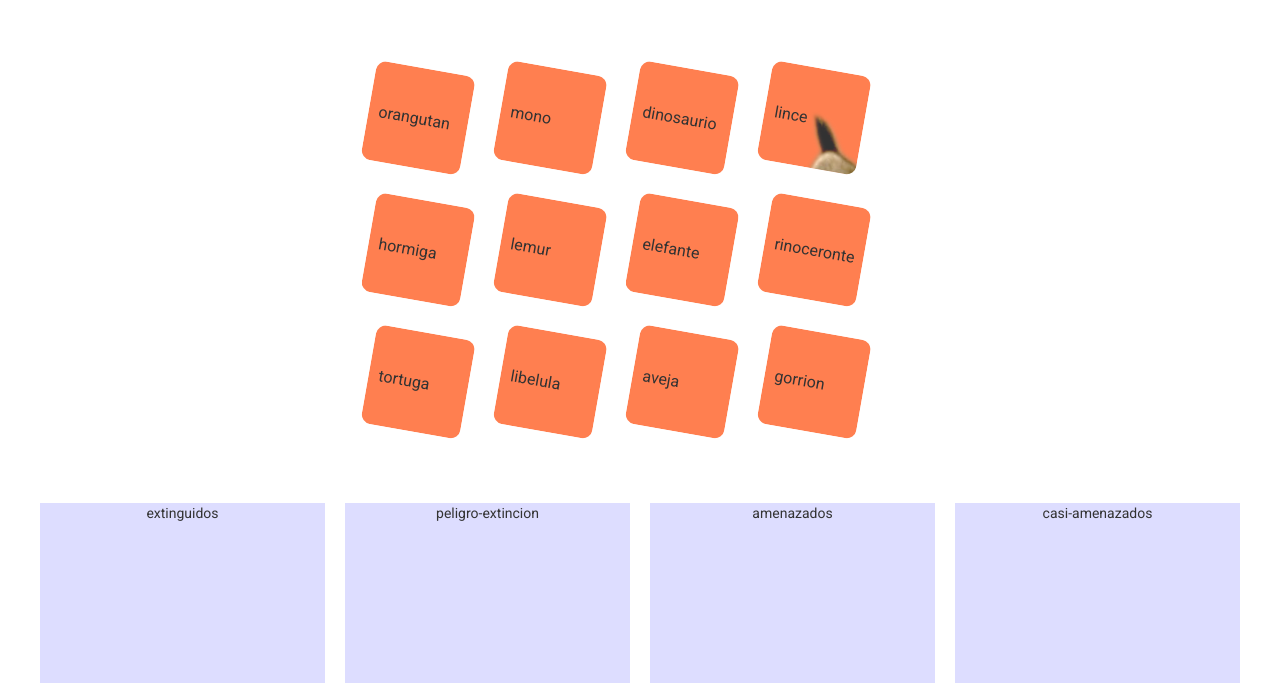
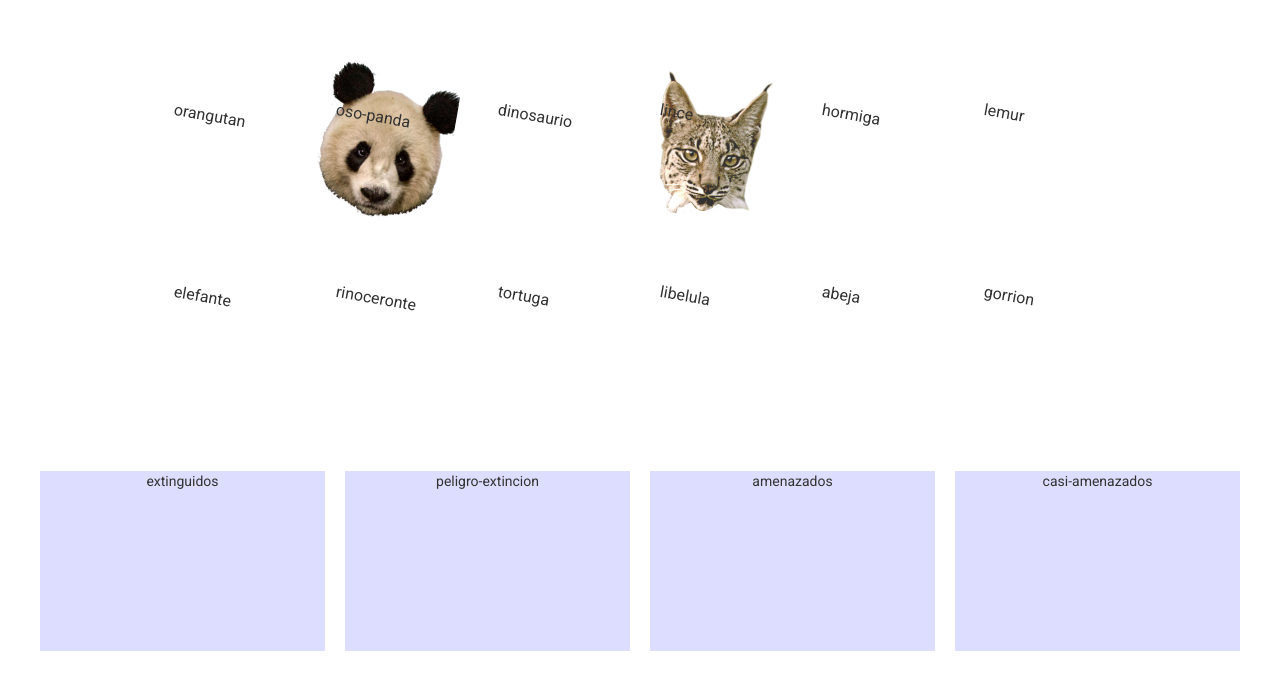
Before and after one commit to meegido/animals-extinction-game, a plain HTML site: page index.html in a window 1280 px wide. Shown: the part 113-806 px from the top of the page. Drawn offline with nearby package versions, Linux system fonts and the light colour scheme; files that its build step writes are made by us from their sources.

Commit message:
reordering layout and images size

```diff
--- a/index.html
+++ b/index.html
@@ -29,7 +29,7 @@
           </div>
         </article>
       </section>
-      <div id="cardPile" class="col-md-6 col-md-offset-3"> </div>
+      <div id="cardPile" class="col-md-10 col-md-offset-1"> </div>
       <div id="cardSlots" class="col-md-12"> </div>
 
     </div>
--- a/js/animals.js
+++ b/js/animals.js
@@ -3,12 +3,12 @@ var animals = [
   { name: "lemur", extintionStatus: "amenazados" },
   { name: "gorrion", extintionStatus: "casi-amenazados" },
   { name: "rinoceronte", extintionStatus: "extinguidos" },
-  { name: "mono", extintionStatus: "peligro-extincion" },
+  { name: "oso-panda", extintionStatus: "peligro-extincion", image: "images/oso-panda-gigante-AM.png" },
   { name: "elefante", extintionStatus: "peligro-extincion" },
   { name: "tortuga", extintionStatus: "casi-amenazados" },
   { name: "dinosaurio", extintionStatus: "extinguidos" },
   { name: "hormiga", extintionStatus: "casi-amenazados" },
   { name: "orangutan", extintionStatus: "amenazados" },
   { name: "libelula", extintionStatus: "extinguidos" },
-  { name: "aveja", extintionStatus: "peligro-extincion" }
+  { name: "abeja", extintionStatus: "peligro-extincion" }
 ];
--- a/js/cards.js
+++ b/js/cards.js
@@ -16,6 +16,7 @@ Cards.prototype.addAnimalsPile = function(animals) {
       .attr( 'id', 'animal-'+ this.animals[i].name )
       .appendTo( '#cardPile' )
       .css("background-image","url("+ this.animals[i].image +")")
+      .css("background-size", "cover")
       .draggable( {
         containment: '#universe',
         stack: '#cardPile div',
--- a/scss/main.scss
+++ b/scss/main.scss
@@ -20,15 +20,15 @@ body {
 
 #cardPile div {
   float: left;
-  width: 100px;
-  height: 100px;
+  width: 130px;
+  height: 150px;
   margin: 16px;
   padding-left: 10px;
   padding-top: 40px;
+  background-size: cover;
   -moz-border-radius: 10px;
   -webkit-border-radius: 10px;
   font-size: 16px;
-  background: coral;
   transform: translateX(10px) rotate(10deg) translateY(5px);
 }
 
```
Also changed, not shown: scss/main.min.css.
